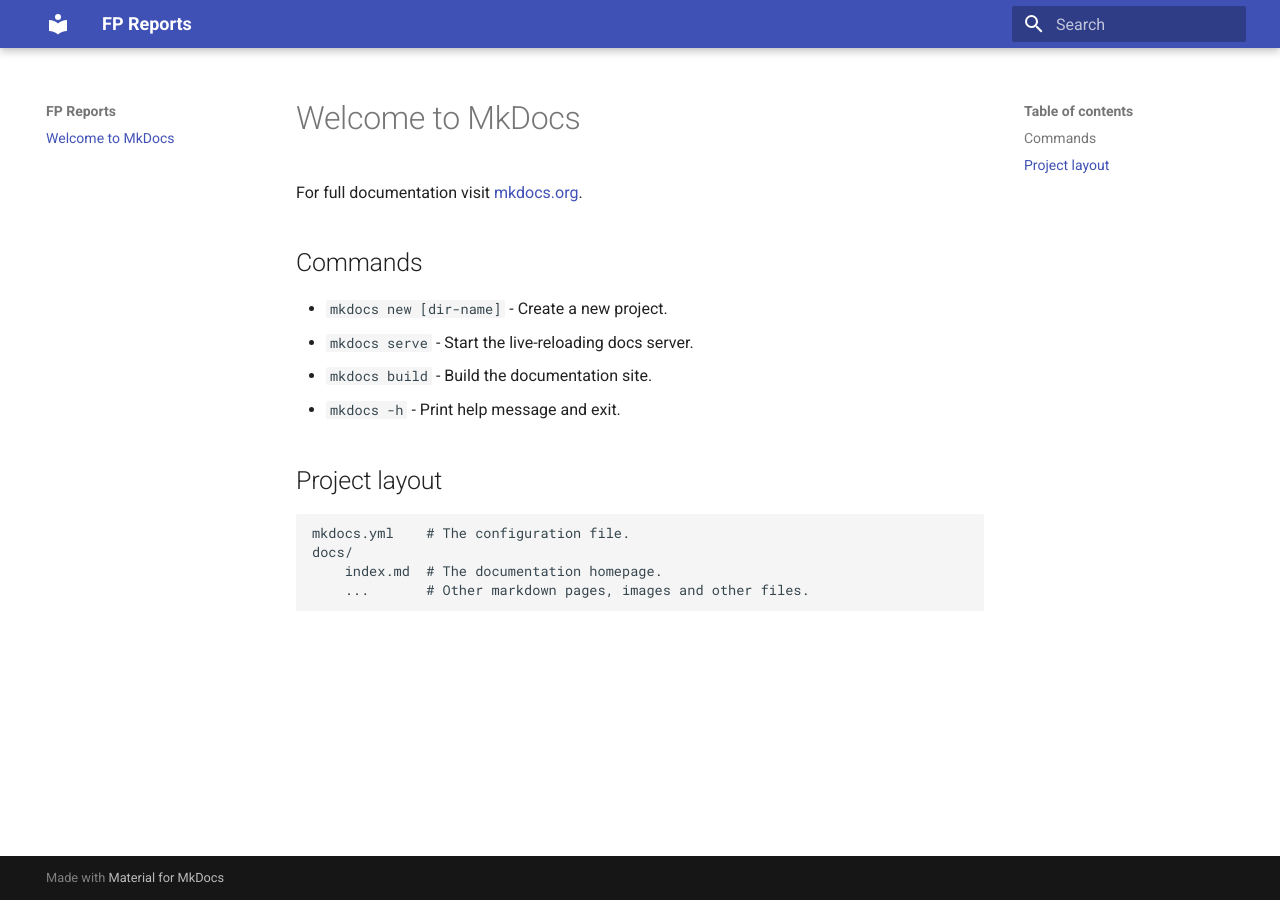
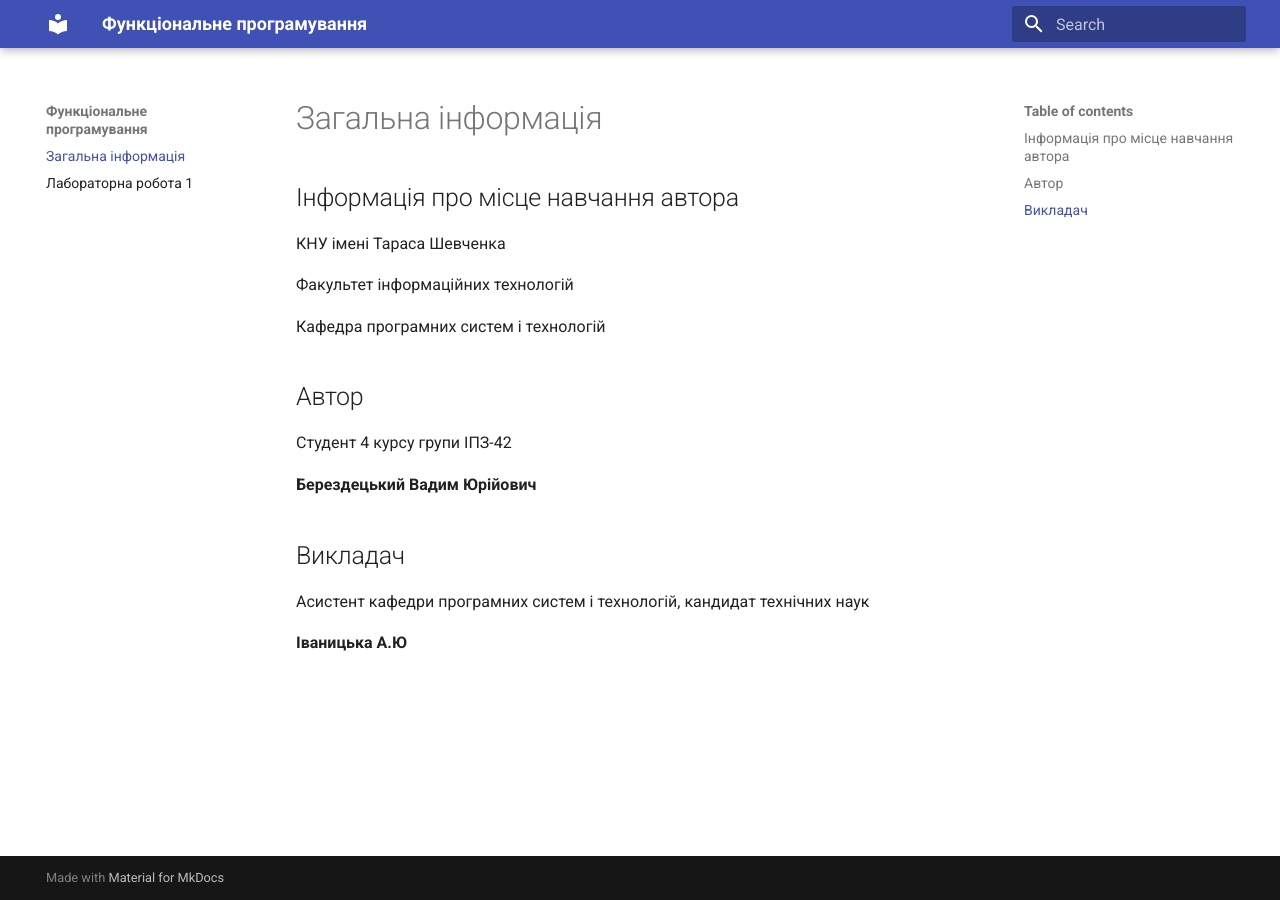
Before and after one commit to VadymBerezdetskyi/fp-reports, an MkDocs documentation site: the page built from docs/index.md, in a window 1280 px wide. Built offline with MkDocs 1.6.1 and Material for MkDocs 9.7.7, drawn with Linux system fonts in a browser that asks for light colours.

Commit message:
Init lab 1

```diff
--- a/docs/index.md
+++ b/docs/index.md
@@ -1,17 +1,21 @@
-# Welcome to MkDocs
+# Загальна інформація
 
-For full documentation visit [mkdocs.org](https://www.mkdocs.org).
+## Інформація про місце навчання автора
 
-## Commands
+КНУ імені Тараса Шевченка
 
-* `mkdocs new [dir-name]` - Create a new project.
-* `mkdocs serve` - Start the live-reloading docs server.
-* `mkdocs build` - Build the documentation site.
-* `mkdocs -h` - Print help message and exit.
+Факультет інформаційних технологій
 
-## Project layout
+Кафедра програмних систем і технологій
 
-    mkdocs.yml    # The configuration file.
-    docs/
-        index.md  # The documentation homepage.
-        ...       # Other markdown pages, images and other files.
+## Автор
+
+Студент 4 курсу групи ІПЗ-42
+
+**Берездецький Вадим Юрійович**
+
+## Викладач
+
+Асистент кафедри програмних систем і технологій, кандидат технічних наук
+
+**Іваницька А.Ю**
--- a/mkdocs.yml
+++ b/mkdocs.yml
@@ -1,3 +1,3 @@
-site_name: FP Reports
+site_name: Функціональне програмування
 theme:
   name: material
```
Also changed, not shown: docs/lab_1.md (added, +83 -0 lines), docs/img/lab_1_task_1.png (added), docs/img/lab_1_task_1_flow.png (added), docs/img/lab_1_task_2_flow.png (added).
